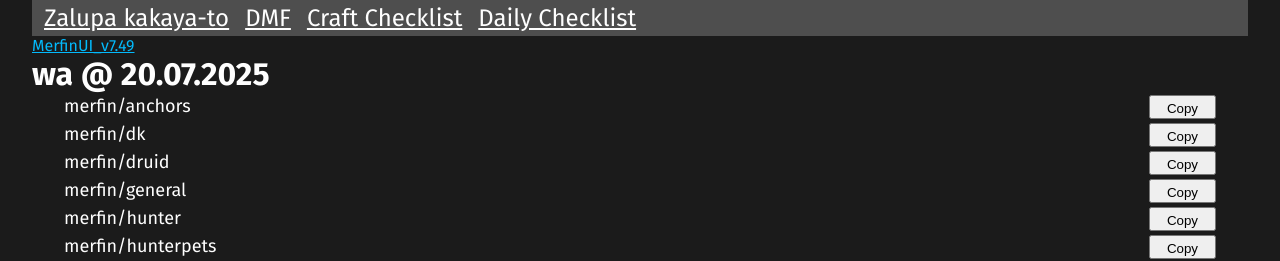
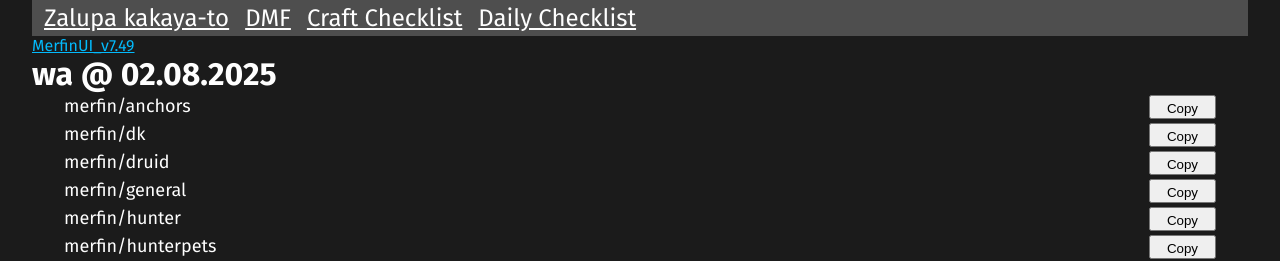
Before and after one commit to ndntmndntm/ndntmndntm.github.io, a Jekyll site: the page built from wa.html, in a window 1280 px wide. Shown: the top 261 px of the page. Built offline with Jekyll 4.4.1, drawn with Linux system fonts in a browser that asks for light colours; a script that is not in the unit is left out.

Commit message:
date update

```diff
--- a/wa.html
+++ b/wa.html
@@ -4,6 +4,6 @@ permalink: /wa
 title: "WA"
 ---
 <a href="{{"static/MerfinUI_v7.49.7z" | prepend: site.url }}" download>MerfinUI_v7.49</a>
-<h1 id="wa-update">wa @ 20.07.2025</h1>
+<h1 id="wa-update">wa @ 02.08.2025</h1>
 <ul id="weakauras"></ul>
 <script src="{{ "js/wa.js" | prepend: site.url}}"></script>
```
